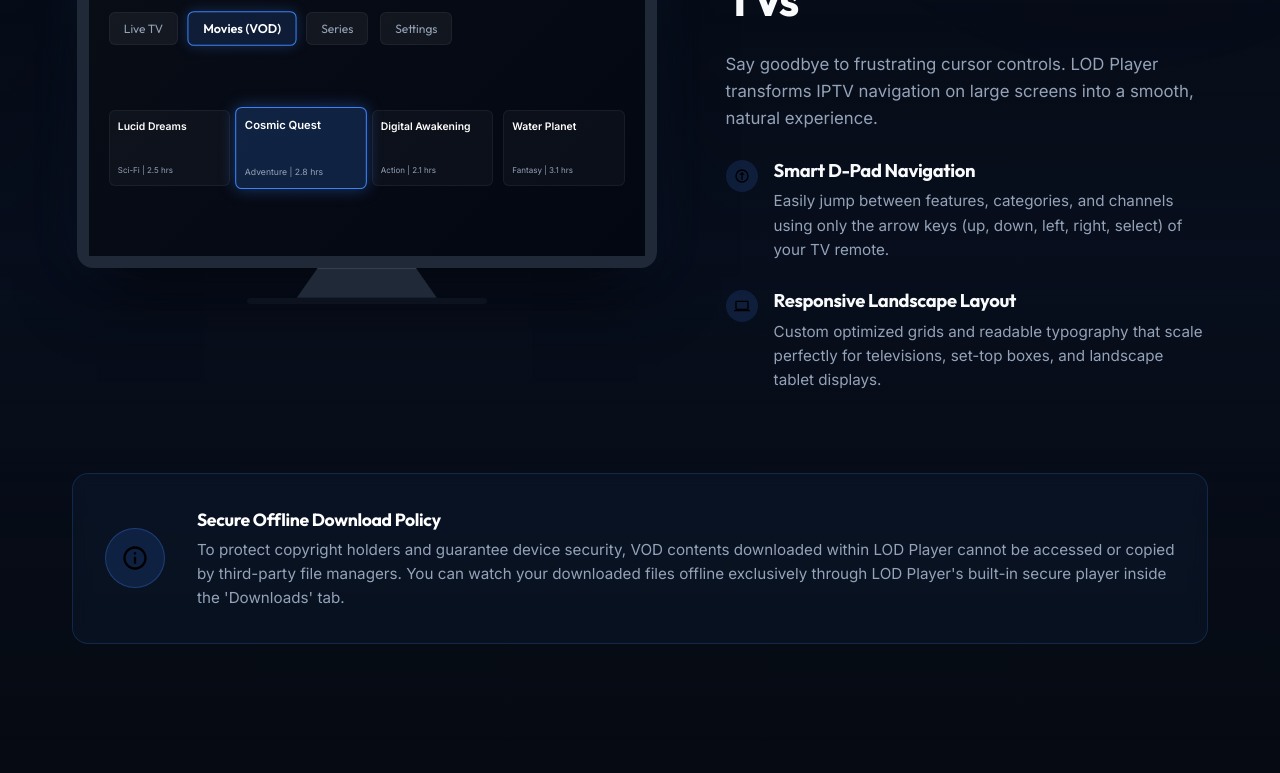
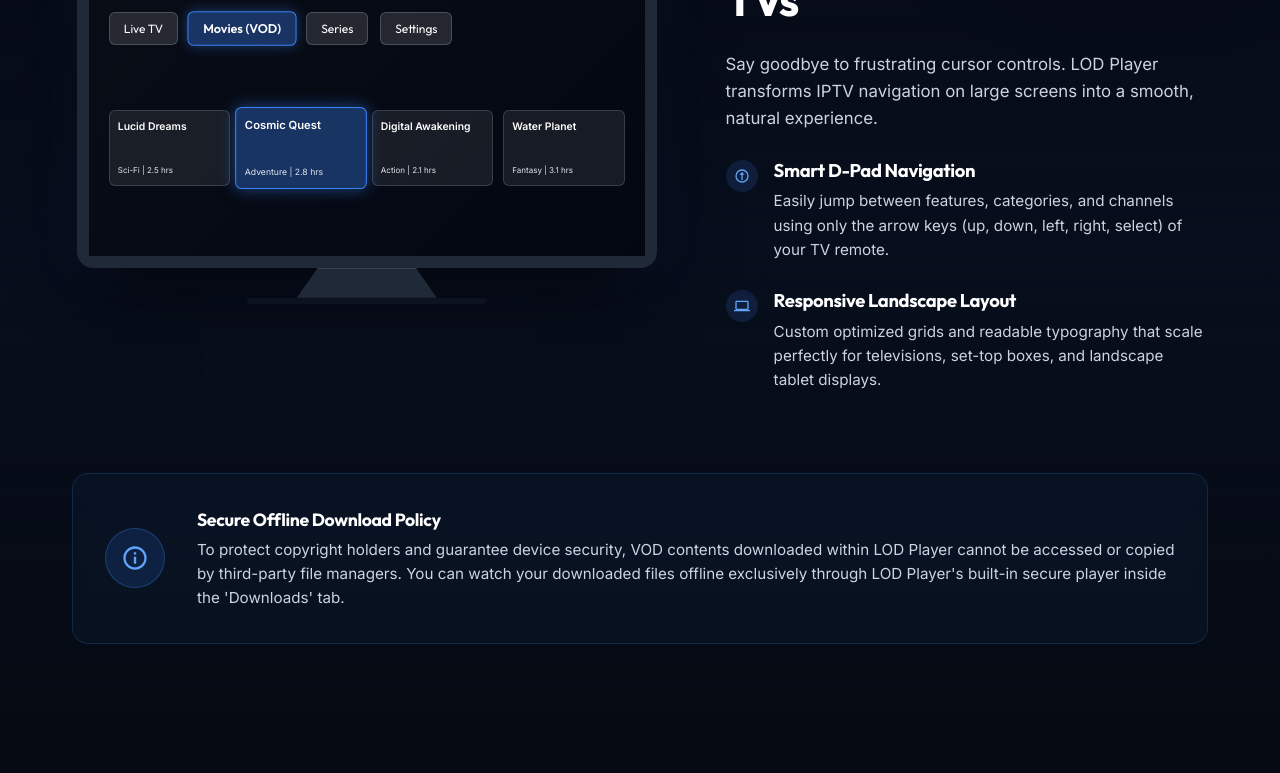
Before and after one commit to loddigital/lodplayer-web, a plain HTML site: page index.html in a window 1280 px wide. Shown: the part 2027-2800 px from the top of the page. Drawn offline with Linux system fonts and the light colour scheme.

Commit message:
Update index.html

```diff
--- a/index.html
+++ b/index.html
@@ -17,17 +17,18 @@
         :root {
             --bg-dark: #060b13;
             --bg-dark-accent: #0b132b;
-            --card-bg: rgba(15, 23, 42, 0.45);
-            --card-border: rgba(255, 255, 255, 0.08);
-            --card-border-hover: rgba(59, 130, 246, 0.4);
+            --card-bg: rgba(10, 17, 32, 0.65);
+            --card-border: rgba(255, 255, 255, 0.12);
+            --card-border-hover: rgba(59, 130, 246, 0.6);
             --primary: #3b82f6;
             --primary-gradient: linear-gradient(135deg, #3b82f6 0%, #1d4ed8 100%);
             --accent-gradient: linear-gradient(135deg, #60a5fa 0%, #3b82f6 100%);
+            --soft-blue: #60a5fa;
             --primary-glow: rgba(59, 130, 246, 0.25);
-            --text-main: #f8fafc;
-            --text-muted: #94a3b8;
-            --text-dark: #64748b;
-            --glass-shadow: 0 8px 32px 0 rgba(0, 0, 0, 0.37);
+            --text-main: #ffffff;
+            --text-muted: #cbd5e1;
+            --text-dark: #94a3b8;
+            --glass-shadow: 0 8px 32px 0 rgba(0, 0, 0, 0.5);
             --radius-lg: 16px;
             --radius-md: 12px;
             --transition: all 0.3s cubic-bezier(0.4, 0, 0.2, 1);
@@ -543,9 +544,9 @@
         }
 
         .player-opt-badge {
-            background: rgba(255, 255, 255, 0.08);
-            border: 1px solid rgba(255, 255, 255, 0.1);
-            color: var(--text-muted);
+            background: rgba(255, 255, 255, 0.12);
+            border: 1px solid rgba(255, 255, 255, 0.18);
+            color: #ffffff;
             font-size: 0.65rem;
             padding: 3px 8px;
             border-radius: 6px;
@@ -557,24 +558,24 @@
         .player-opt-badge svg {
             width: 10px;
             height: 10px;
-            fill: var(--text-muted);
+            fill: #ffffff;
         }
 
         .player-opt-badge.active {
-            color: var(--soft-blue);
-            border-color: rgba(59, 130, 246, 0.3);
-            background: rgba(59, 130, 246, 0.1);
+            color: #ffffff;
+            border-color: rgba(59, 130, 246, 0.5);
+            background: rgba(59, 130, 246, 0.25);
         }
 
         .player-opt-badge.active svg {
-            fill: var(--soft-blue);
+            fill: #ffffff;
         }
 
         /* Floating Cards */
         .floating-card {
             position: absolute;
-            background: rgba(15, 23, 42, 0.7);
-            border: 1px solid var(--card-border);
+            background: rgba(10, 17, 32, 0.9);
+            border: 1px solid rgba(255, 255, 255, 0.2);
             border-radius: var(--radius-md);
             padding: 10px 14px;
             backdrop-filter: blur(12px);
@@ -634,7 +635,7 @@
 
         .fc-subtitle {
             font-size: 0.65rem;
-            color: var(--text-muted);
+            color: #f1f5f9;
         }
 
         /* Section Global Settings */
@@ -853,16 +854,16 @@
             font-size: 0.75rem;
             padding: 6px 14px;
             border-radius: 6px;
-            background: rgba(255, 255, 255, 0.05);
-            border: 1px solid rgba(255, 255, 255, 0.05);
-            color: var(--text-muted);
+            background: rgba(255, 255, 255, 0.12);
+            border: 1px solid rgba(255, 255, 255, 0.18);
+            color: #ffffff;
         }
 
         .tv-menu-item.focused {
-            background: rgba(59, 130, 246, 0.15);
+            background: rgba(59, 130, 246, 0.35);
             border-color: var(--primary);
             color: white;
-            box-shadow: 0 0 12px rgba(59, 130, 246, 0.3);
+            box-shadow: 0 0 12px rgba(59, 130, 246, 0.4);
             transform: scale(1.05);
             font-weight: 600;
         }
@@ -883,8 +884,8 @@
 
         .tv-channel-card {
             aspect-ratio: 16/10;
-            background: rgba(255, 255, 255, 0.03);
-            border: 1px solid rgba(255, 255, 255, 0.05);
+            background: rgba(255, 255, 255, 0.08);
+            border: 1px solid rgba(255, 255, 255, 0.15);
             border-radius: 6px;
             padding: 8px;
             display: flex;
@@ -893,9 +894,9 @@
         }
 
         .tv-channel-card.focused {
-            background: rgba(59, 130, 246, 0.2);
+            background: rgba(59, 130, 246, 0.35);
             border-color: var(--primary);
-            box-shadow: 0 0 15px rgba(59, 130, 246, 0.4);
+            box-shadow: 0 0 15px rgba(59, 130, 246, 0.5);
             transform: scale(1.08);
         }
 
@@ -907,7 +908,7 @@
 
         .tv-channel-desc {
             font-size: 0.5rem;
-            color: var(--text-muted);
+            color: #e2e8f0;
         }
 
         @media (max-width: 576px) {
```
